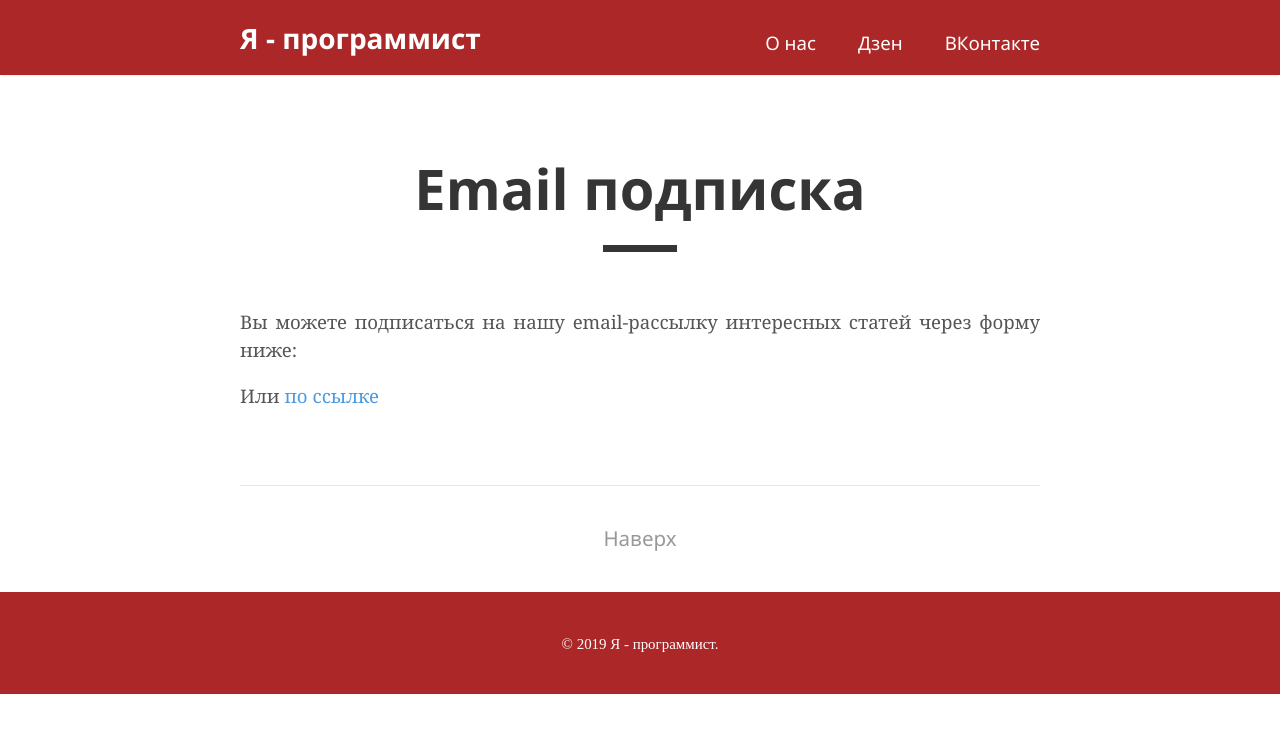
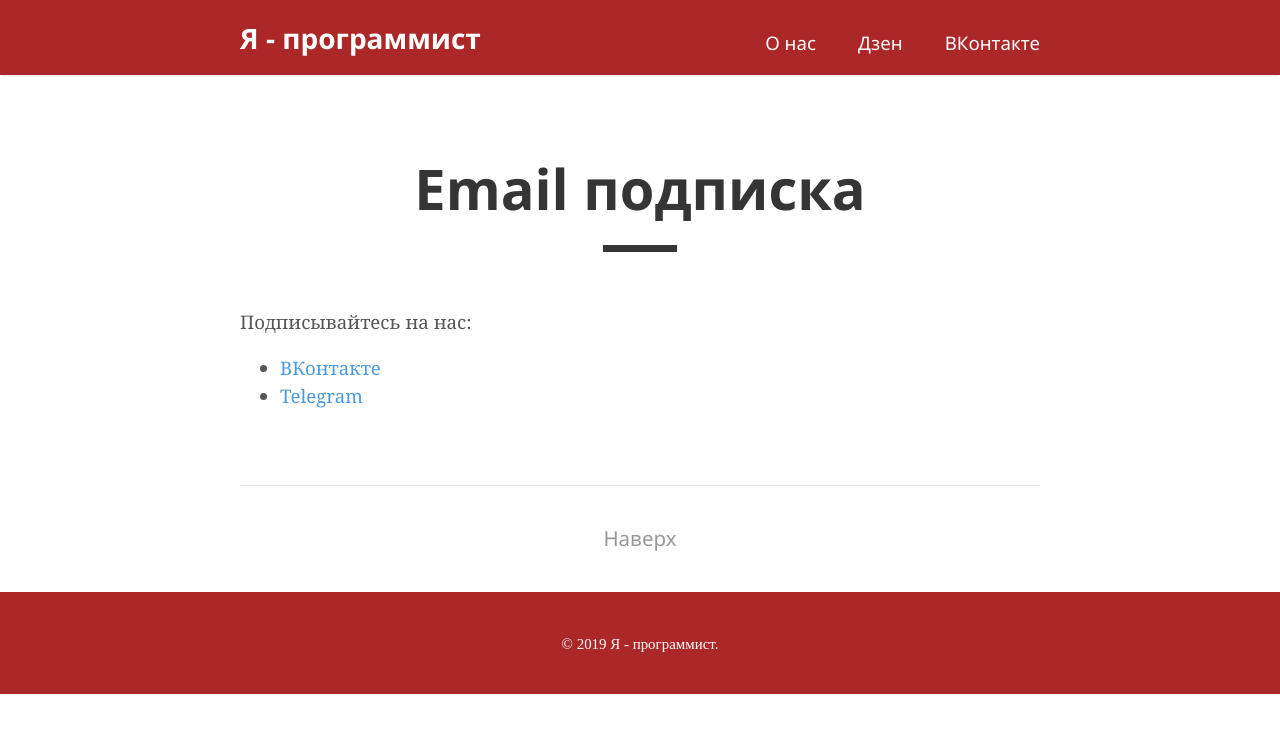
Before and after one commit to yaprogrammer/yaprogrammer.github.io, a Jekyll site: the page built from _pages/subscribe.md, in a window 1280 px wide. Shown: the top 733 px of the page. Built offline with Jekyll 4.4.1, drawn with Linux system fonts in a browser that asks for light colours.

Commit message:
subscribe

```diff
--- a/_pages/subscribe.md
+++ b/_pages/subscribe.md
@@ -4,8 +4,6 @@ permalink: /subscribe/
 layout: post
 ---
 
-Вы можете подписаться на нашу email-рассылку интересных статей через форму ниже:
-
-<script src="//static-login.sendpulse.com/apps/fc3/build/loader.js" sp-form-id="9dd490be43626e71df5ba1e3938400bd0a25fa922b26430dba1f18d55a4b77c8"></script>
-
-Или [по ссылке](https://forms.sendpulse.com/04f951c95d)
+Подписывайтесь на нас:
+- [ВКонтакте](https://vk.com/yaprogrammer)
+- [Telegram](https://tele.gs/yaprogrammer)
```
